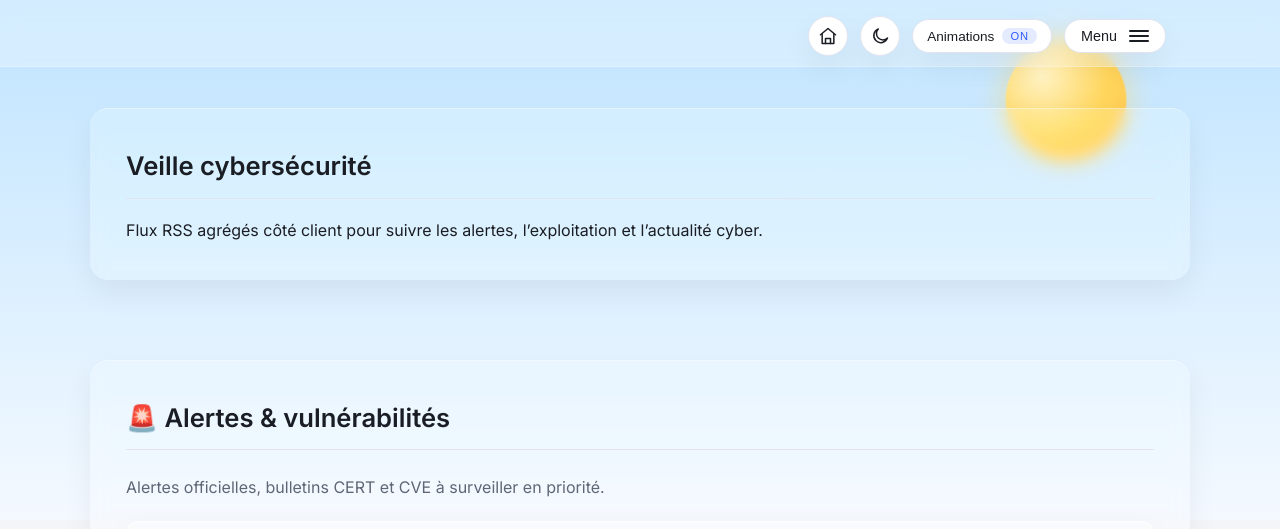
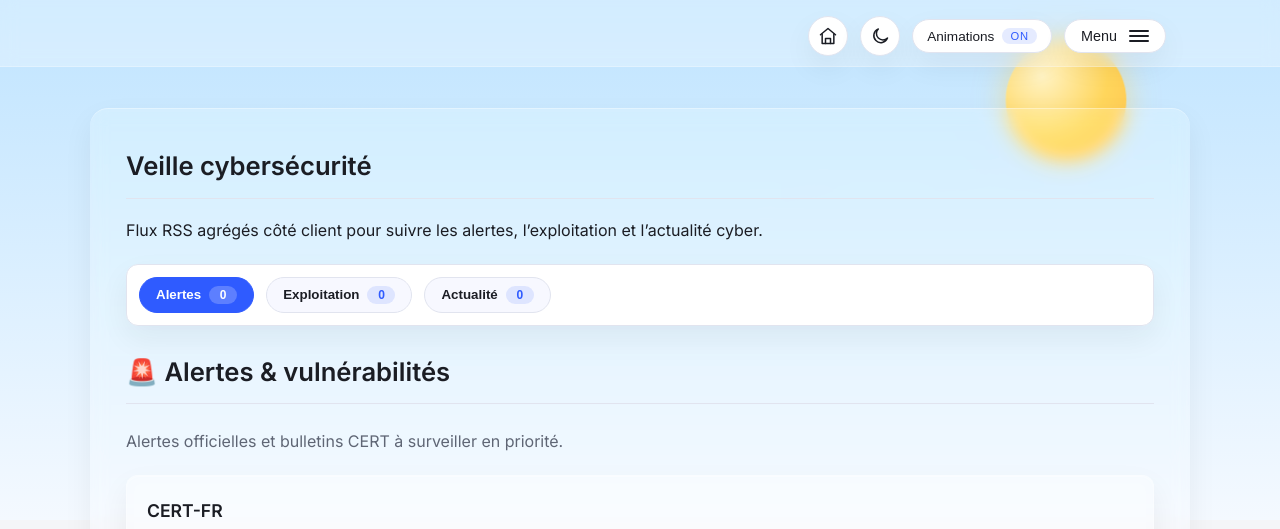
Before and after one commit to Swapshadow/portfolio, a plain HTML site: page veille.html in a window 1280 px wide. Shown: the top 529 px of the page. Drawn offline with Linux system fonts and the light colour scheme; no server answers.

Commit message:
Add tabs to veille section

```diff
--- a/script.js
+++ b/script.js
@@ -7,6 +7,7 @@ document.addEventListener('DOMContentLoaded', () => {
   initScrollSpy();
   initRevealOnScroll();
   initCarousel();
+  initVeilleTabs();
   initRssFeeds();
   initShootingStars();
 });
@@ -29,11 +30,6 @@ const RSS_FEEDS = [
     label: 'CISA',
   },
   {
-    key: 'nvd',
-    url: 'https://nvd.nist.gov/feeds/xml/cve/misc/nvd-rss.xml',
-    label: 'NVD (CVE)',
-  },
-  {
     key: 'exploit-db',
     url: 'https://www.exploit-db.com/rss.xml',
     label: 'Exploit-DB',
@@ -54,6 +50,17 @@ const RSS_FEEDS = [
     label: 'Krebs on Security',
   },
 ];
+
+const RSS_TAB_MAP = {
+  'cert-fr': 'alertes',
+  cisa: 'alertes',
+  'exploit-db': 'exploitation',
+  'hacker-news': 'actualite',
+  zataz: 'actualite',
+  krebs: 'actualite',
+};
+
+const RSS_TAB_COUNTS = new Map();
 
 function initTheme() {
   const toggle = document.querySelector('[data-theme-toggle]');
@@ -394,6 +401,48 @@ function initRevealOnScroll() {
   });
 }
 
+function initVeilleTabs() {
+  const tabList = document.querySelector('[data-veille-tabs]');
+  if (!tabList) return;
+
+  const tabs = Array.from(tabList.querySelectorAll('[data-veille-tab]'));
+  const panels = Array.from(document.querySelectorAll('[data-veille-panel]'));
+  if (!tabs.length || !panels.length) return;
+
+  const storedTab = sessionStorage.getItem('veille-tab');
+  const initialTab =
+    tabs.find((tab) => tab.dataset.veilleTab === storedTab)?.dataset.veilleTab
+    || tabs[0]?.dataset.veilleTab;
+
+  const setActiveTab = (tabKey, { shouldStore = true } = {}) => {
+    if (!tabKey) return;
+
+    tabs.forEach((tab) => {
+      const isActive = tab.dataset.veilleTab === tabKey;
+      tab.classList.toggle('active', isActive);
+      tab.setAttribute('aria-selected', String(isActive));
+    });
+
+    panels.forEach((panel) => {
+      const isActive = panel.dataset.veillePanel === tabKey;
+      panel.classList.toggle('active', isActive);
+      panel.setAttribute('aria-hidden', String(!isActive));
+    });
+
+    if (shouldStore) {
+      sessionStorage.setItem('veille-tab', tabKey);
+    }
+  };
+
+  setActiveTab(initialTab, { shouldStore: false });
+
+  tabList.addEventListener('click', (event) => {
+    const button = event.target.closest('[data-veille-tab]');
+    if (!button) return;
+    setActiveTab(button.dataset.veilleTab);
+  });
+}
+
 function initCarousel() {
   const carousel = document.querySelector('[data-carousel]');
   if (!carousel) return;
@@ -642,6 +691,23 @@ function parseRssItems(xmlText) {
     });
 }
 
+function updateRssTabCount(feedKey, count) {
+  const tabKey = RSS_TAB_MAP[feedKey];
+  if (!tabKey) return;
+
+  if (!RSS_TAB_COUNTS.has(tabKey)) {
+    RSS_TAB_COUNTS.set(tabKey, new Map());
+  }
+  const feedCounts = RSS_TAB_COUNTS.get(tabKey);
+  feedCounts.set(feedKey, count);
+
+  const total = Array.from(feedCounts.values()).reduce((sum, value) => sum + value, 0);
+  const badge = document.querySelector(`[data-veille-count="${tabKey}"]`);
+  if (badge) {
+    badge.textContent = total;
+  }
+}
+
 function renderRssItems({ items, container, label, key }) {
   const list = container.querySelector('[data-rss-items]');
   const status = container.querySelector('[data-rss-status]');
@@ -686,6 +752,7 @@ function renderRssItems({ items, container, label, key }) {
     if (status) {
       status.textContent = `Dernière mise à jour · ${items[0].date}`;
     }
+    updateRssTabCount(key, items.length);
   } else {
     renderRssEmpty(container, status);
   }
@@ -714,6 +781,9 @@ function renderRssEmpty(container, status) {
   if (status) {
     status.textContent = 'Aucune entrée disponible.';
   }
+  if (container.dataset.rssFeed) {
+    updateRssTabCount(container.dataset.rssFeed, 0);
+  }
 }
 
 function renderRssError(container, status) {
@@ -723,6 +793,9 @@ function renderRssError(container, status) {
   }
   if (status) {
     status.textContent = 'Chargement indisponible.';
+  }
+  if (container.dataset.rssFeed) {
+    updateRssTabCount(container.dataset.rssFeed, 0);
   }
 }
 
--- a/style.css
+++ b/style.css
@@ -1244,6 +1244,77 @@ body[data-animations="off"] .reveal-on-scroll {
   font-size: 0.9rem;
 }
 
+.veille-tabs {
+  margin-top: 20px;
+  display: flex;
+  flex-wrap: wrap;
+  gap: 12px;
+  padding: 12px;
+  border-radius: var(--radius-sm);
+  border: 1px solid var(--border);
+  background: var(--surface);
+  box-shadow: var(--shadow-soft);
+}
+
+.veille-tab {
+  border: 1px solid var(--border);
+  background: var(--surface-contrast);
+  border-radius: 999px;
+  padding: 8px 16px;
+  font-weight: 600;
+  color: var(--text);
+  cursor: pointer;
+  display: inline-flex;
+  align-items: center;
+  gap: 8px;
+  transition: transform 0.2s ease, background-color 0.2s ease, color 0.2s ease;
+}
+
+.veille-tab:hover {
+  transform: translateY(-1px);
+}
+
+.veille-tab.active {
+  background: var(--accent);
+  border-color: var(--accent);
+  color: #fff;
+}
+
+.veille-tab-count {
+  min-width: 28px;
+  padding: 2px 8px;
+  border-radius: 999px;
+  background: var(--accent-soft);
+  color: var(--accent);
+  font-size: 0.75rem;
+  font-weight: 600;
+  text-align: center;
+}
+
+.veille-tab.active .veille-tab-count {
+  background: rgba(255, 255, 255, 0.22);
+  color: #fff;
+}
+
+.veille-panels {
+  margin-top: 24px;
+}
+
+.veille-panel {
+  display: none;
+}
+
+.veille-panel.active {
+  display: block;
+}
+
+@media (max-width: 600px) {
+  .veille-tab {
+    flex: 1 1 auto;
+    justify-content: center;
+  }
+}
+
 .rss-category {
   display: grid;
   gap: 20px;
@@ -1361,6 +1432,14 @@ body[data-animations="off"] .reveal-on-scroll {
 }
 
 @media (prefers-reduced-motion: reduce) {
+  .veille-tab {
+    transition: none;
+  }
+
+  .veille-tab:hover {
+    transform: none;
+  }
+
   .rss-source,
   .rss-more {
     transition: none;
--- a/veille.html
+++ b/veille.html
@@ -119,15 +119,58 @@
       <div class="container section-card reveal-on-scroll" data-reveal>
         <h1 class="section-title">Veille cybersécurité</h1>
         <p>Flux RSS agrégés côté client pour suivre les alertes, l’exploitation et l’actualité cyber.</p>
+        <div class="veille-tabs" role="tablist" aria-label="Catégories de veille" data-veille-tabs>
+          <button
+            class="veille-tab active"
+            type="button"
+            role="tab"
+            id="veille-tab-alertes"
+            aria-selected="true"
+            aria-controls="cert-fr"
+            data-veille-tab="alertes"
+          >
+            Alertes
+            <span class="veille-tab-count" data-veille-count="alertes">0</span>
+          </button>
+          <button
+            class="veille-tab"
+            type="button"
+            role="tab"
+            id="veille-tab-exploitation"
+            aria-selected="false"
+            aria-controls="veille-exploitation"
+            data-veille-tab="exploitation"
+          >
+            Exploitation
+            <span class="veille-tab-count" data-veille-count="exploitation">0</span>
+          </button>
+          <button
+            class="veille-tab"
+            type="button"
+            role="tab"
+            id="veille-tab-actualite"
+            aria-selected="false"
+            aria-controls="hacker-news"
+            data-veille-tab="actualite"
+          >
+            Actualité
+            <span class="veille-tab-count" data-veille-count="actualite">0</span>
+          </button>
         </div>
-    </section>
-
-    <section class="section" id="cert-fr" data-section="cert-fr">
-      <div class="container section-card reveal-on-scroll" data-reveal>
+        <div class="veille-panels">
+          <section
+            class="veille-panel active"
+            id="cert-fr"
+            role="tabpanel"
+            tabindex="0"
+            aria-labelledby="veille-tab-alertes"
+            data-veille-panel="alertes"
+            data-section="cert-fr"
+          >
             <div class="rss-category">
               <div class="rss-category-header">
                 <h2 class="section-title">🚨 Alertes &amp; vulnérabilités</h2>
-            <p>Alertes officielles, bulletins CERT et CVE à surveiller en priorité.</p>
+                <p>Alertes officielles et bulletins CERT à surveiller en priorité.</p>
               </div>
               <div class="rss-sources">
                 <article class="rss-source" data-rss-feed="cert-fr">
@@ -148,17 +191,17 @@
                   <button class="rss-more" type="button" data-rss-more>Voir plus</button>
                   <p class="rss-status" data-rss-status>Chargement en cours…</p>
                 </article>
-            <article class="rss-source" data-rss-feed="nvd">
-              <div class="rss-source-header">
-                <h3>NVD (CVE)</h3>
-                <p class="rss-source-description">Nouvelles CVE publiées dans le National Vulnerability Database.</p>
-              </div>
-              <div class="rss-items" data-rss-items></div>
-              <button class="rss-more" type="button" data-rss-more>Voir plus</button>
-              <p class="rss-status" data-rss-status>Chargement en cours…</p>
-            </article>
               </div>
             </div>
+          </section>
+          <section
+            class="veille-panel"
+            id="veille-exploitation"
+            role="tabpanel"
+            tabindex="0"
+            aria-labelledby="veille-tab-exploitation"
+            data-veille-panel="exploitation"
+          >
             <div class="rss-category">
               <div class="rss-category-header">
                 <h2 class="section-title">🐞 Exploitation</h2>
@@ -176,11 +219,16 @@
                 </article>
               </div>
             </div>
-      </div>
           </section>
-
-    <section class="section" id="hacker-news" data-section="hacker-news">
-      <div class="container section-card reveal-on-scroll" data-reveal>
+          <section
+            class="veille-panel"
+            id="hacker-news"
+            role="tabpanel"
+            tabindex="0"
+            aria-labelledby="veille-tab-actualite"
+            data-veille-panel="actualite"
+            data-section="hacker-news"
+          >
             <div class="rss-category">
               <div class="rss-category-header">
                 <h2 class="section-title">🧠 Analyse &amp; actualité</h2>
@@ -215,6 +263,8 @@
                   <p class="rss-status" data-rss-status>Chargement en cours…</p>
                 </article>
               </div>
+            </div>
+          </section>
         </div>
       </div>
     </section>
```
Lines whose indentation alone changed are shown as unchanged.
